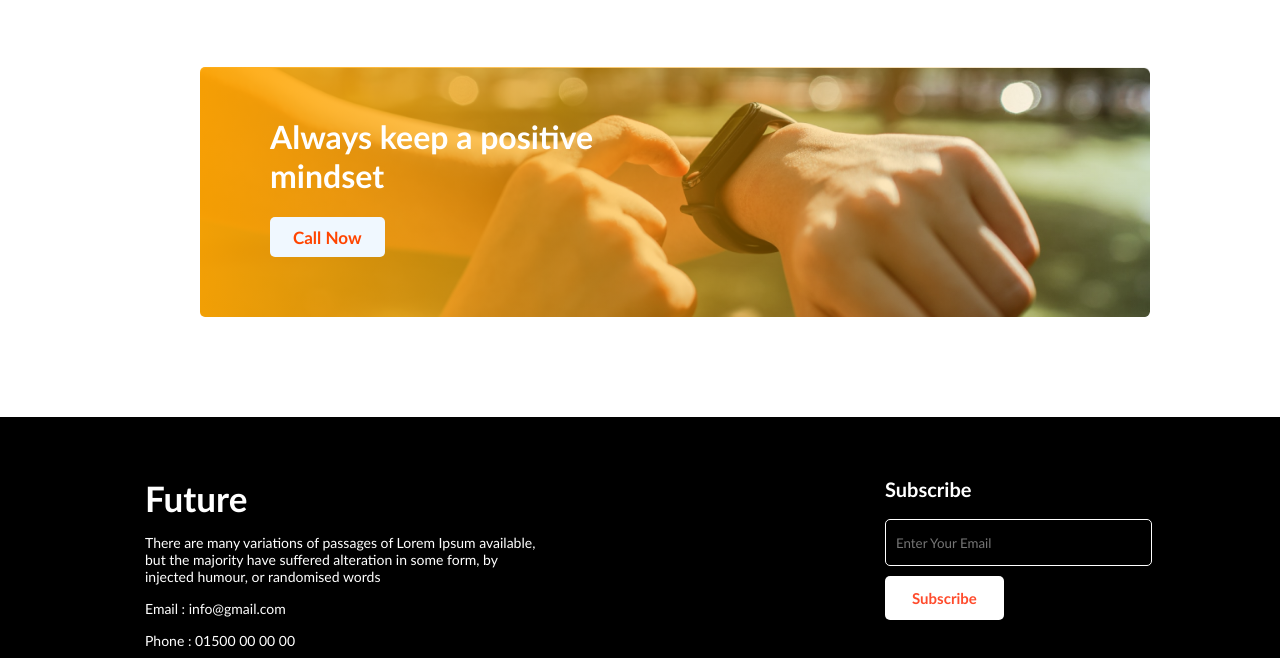
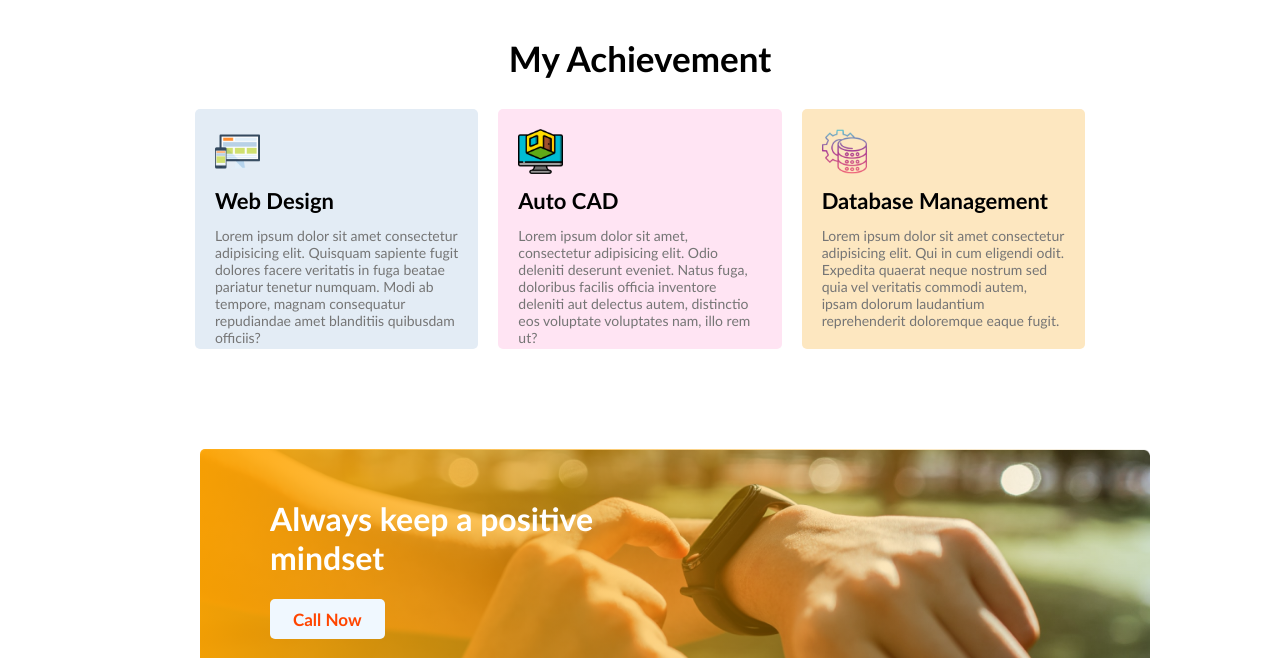
Before and after one commit to Afrin18/my_mission, a plain HTML site: page index.html in a window 1280 px wide. Shown: the part 1738-2396 px from the top of the page. Drawn offline with Linux system fonts and the light colour scheme.

Commit message:
added new section

```diff
--- a/index.html
+++ b/index.html
@@ -68,6 +68,29 @@
          </div>
       </section>
 
+<!--------------------- Extra New Section Start  ---------------->
+    <section class="new-section">
+        <h2 class="new-section-title">My Achievement</h2>
+
+        <div class="achieve-container">
+            <div class="achieve" style="background-color:rgb(227, 236, 245)">
+                <img class="achieve-image" src="images/icons/web-design.png" alt="">
+                <p class="achieve-title">Web Design</p>
+                <p class="achieve-des">Lorem ipsum dolor sit amet consectetur adipisicing elit. Quisquam sapiente fugit dolores facere veritatis in fuga beatae pariatur tenetur numquam. Modi ab tempore, magnam consequatur repudiandae amet blanditiis quibusdam officiis?</p>
+            </div>
+            <div class="achieve" style="background-color: rgb(255, 228, 243);">
+                <img class="achieve-image" src="images/icons/auto-cad.png" alt="">
+                <p class="achieve-title">Auto CAD</p>
+                <p class="achieve-des">Lorem ipsum dolor sit amet, consectetur adipisicing elit. Odio deleniti deserunt eveniet. Natus fuga, doloribus facilis officia inventore deleniti aut delectus autem, distinctio eos voluptate voluptates nam, illo rem ut?</p>
+            </div>
+            <div class="achieve" style="background-color:rgb(253, 231, 192)">
+                <img class="achieve-image" src="images/icons/data-management.png" alt="">
+                <p class="achieve-title">Database Management</p>
+                <p class="achieve-des">Lorem ipsum dolor sit amet consectetur adipisicing elit. Qui in cum eligendi odit. Expedita quaerat neque nostrum sed quia vel veritatis commodi autem, ipsam dolorum laudantium reprehenderit doloremque eaque fugit.</p>
+            </div>
+        </div>
+    </section>
+
 <!-------------------- Third section Start -------------------->
       <section class="third-section">
          <div class="third-sec-end">
--- a/style.css
+++ b/style.css
@@ -35,8 +35,8 @@
     padding: 0px 23px;
     margin-top: 30px;
 }
- /* Main Section */
- /* First Section */
+ /* Main Section Style */
+ /* First Section Style */
  .first-section{
      margin-top: 100px;
  }
@@ -51,7 +51,7 @@
     height: 500px;
 }
 .right-side{
-    padding: 150px 30px 0px 0px;
+    padding: 120px 30px 0px 0px;
 }
 ul {
    list-style: none;
@@ -77,9 +77,8 @@ ul li{
     margin-top: 15px;
 
 }
- /* Second Section */
+ /* Second Section Styles */
 .second-section{
-    ;
      margin-top: 100px;
 }
 .title{
@@ -115,9 +114,52 @@ ul li{
     color: #797979;
     font-weight: 600;
 }
- /* Third Section */
+
+/* Extra New Section Styles */
+.new-section{
+    margin-top: 70px;
+    text-align: center;
+
+}
+.new-section-title{
+    font-size: 35px;
+    font-weight: 800;
+    padding: 0px 400px;
+    text-align: center;
+}
+.achieve-container{
+    display: flex;
+    justify-content: space-around;
+    gap: 20px;
+    margin-top: 30px;
+    text-align: left;
+    padding: 0px 195px;
+}
+.achieve{
+    /* background: #faf8f8; */
+    padding: 20px 20px 20px;
+    border-radius: 5px;
+    height: 200px;
+    width: 260px;
+}
+.achieve-image{
+    height: 45px;
+    width: 45px;
+}
+.achieve-title{
+   font-weight: 700;
+   font-size: 22px;
+   margin-top: 10px;
+}
+.achieve-des{
+   margin-top: 13px;
+   font-size: 14px;
+   color: #757575;
+}
+
+ /* Third Section Styles */
 .third-section{
-    margin-top: 70px;
+    margin-top: 100px;
     background-image: linear-gradient(to right,#ffa500eb,#ffa50000),url(images/watch.png);
     background-size: cover;
     height: 250px;
@@ -196,7 +238,7 @@ ul li{
     height: 300px;
     width: 400px;
     margin-top: 25px;
-    margin-right: -150px;
+    margin-right: -140px;
  }
  .right-footer-title{
      font-weight: 600;
```
Also changed, not shown: images/icons/auto-cad.png (added), images/icons/data-management.png (added), images/icons/web-design.png (added).
